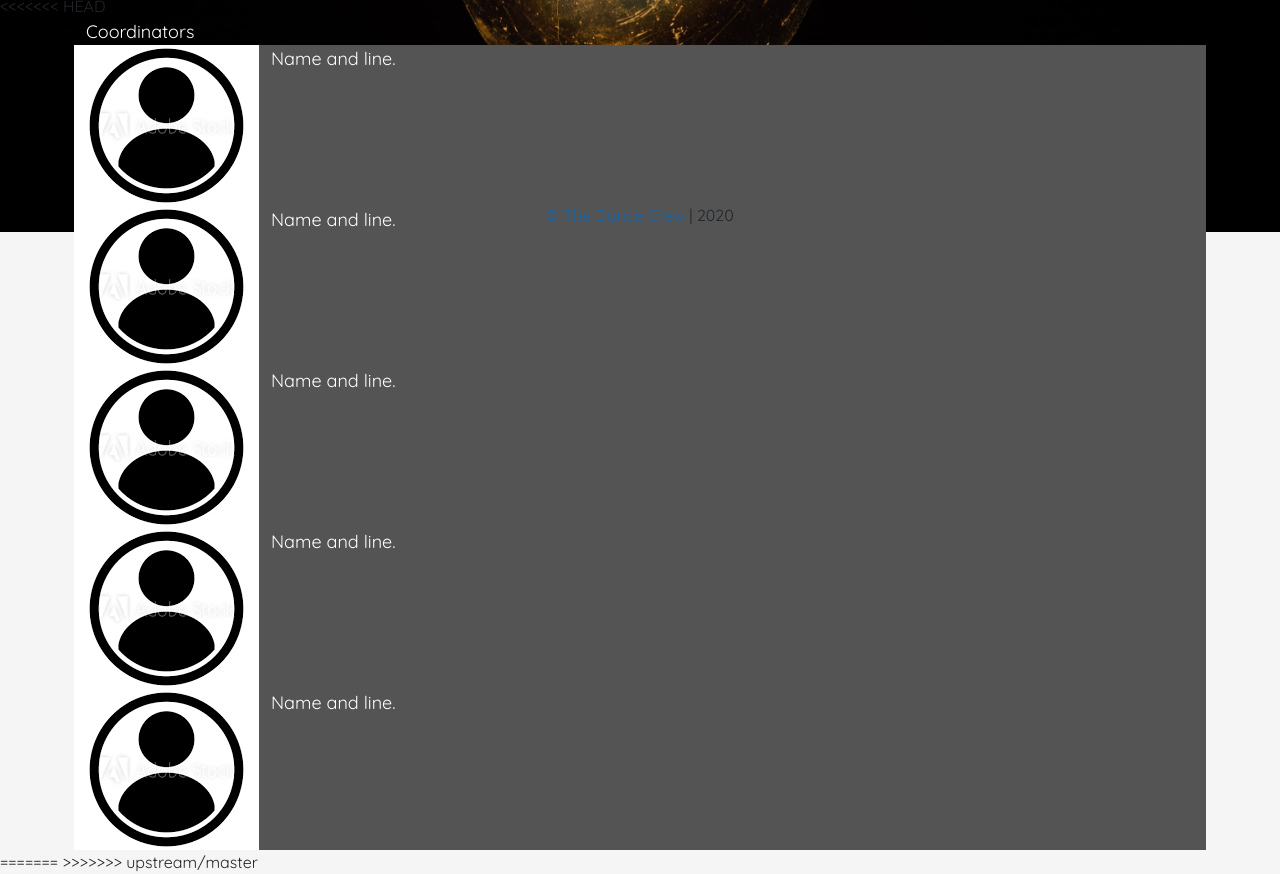
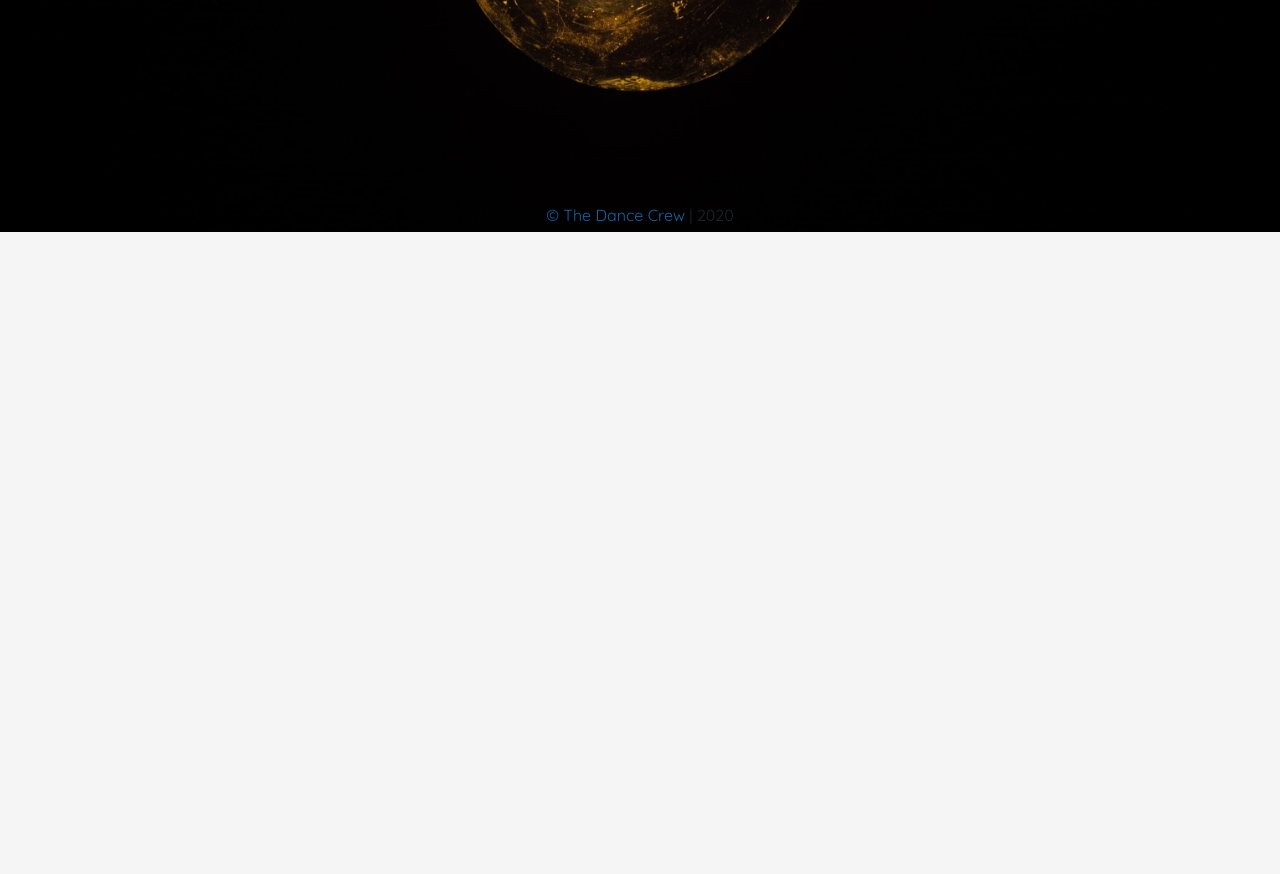
Before and after one commit to thedancecrew/Website, a website: page index.html in a window 1280 px wide. Shown: the part 568-1442 px from the top of the page. After the commit the page ends 800 px from the top, so only its background shows below. Drawn offline with nearby package versions, Linux system fonts and the light colour scheme.

Commit message:
Added correct titles and the FB icon

```diff
--- a/css/contact.css
+++ b/css/contact.css
@@ -0,0 +1,4 @@
+.icons {
+    background-image: url(../assets/facebook.png);
+    color: crimson;
+}
--- a/css/index.css
+++ b/css/index.css
@@ -16,38 +16,6 @@ body
 
 .side-text
 {
-<<<<<<< HEAD
-  border-radius:4px;
-  background-color: #545454;
-}
-
-.container {
-  width: auto;
-  color: white;
-  font-size: large;
-}
-
-.row {
-  background-color: #545454;
-}
-
-.team {
-  justify-content: stretch;
-  width: auto;
-  /* background-color: chartreuse; */
-}
-
-.icon {
-  background-color: white;
-  width: auto;
-}
-
-.description {
-  /* background-color: yellow; */
-  width: auto;
-  flex-grow: 1;
-=======
     font-size: 32px;
     color: white;
->>>>>>> upstream/master
 }
--- a/index.html
+++ b/index.html
@@ -9,7 +9,7 @@
     <link href='https://fonts.googleapis.com/css?family=Quicksand' rel='stylesheet'>
     <link rel="stylesheet" href="./css/main.css">
     <link rel="stylesheet" href="./css/index.css">
-    <title>Engenext | Home</title>
+    <title>The Dance Crew | Home</title>
 </head>
 
 <body>
@@ -60,57 +60,6 @@
             </div>
         </div>
     </main>
-<<<<<<< HEAD
-    <div class="container">
-        <div class="team">
-                Coordinators
-        </div>
-        <div class="row">
-            <div class="icon">
-                <img src="../assets/icon.png" class="img-fluid">
-            </div>
-            <div class="description">
-                Name and line.
-            </div>
-        </div>
-        <div class="row">
-            <div class="icon">
-                <img src="../assets/icon.png" class="img-fluid">
-            </div>
-            <div class="description">
-                Name and line.
-            </div>
-        </div>
-        <div class="row">
-            <div class="icon">
-                <img src="../assets/icon.png" class="img-fluid">
-            </div>
-            <div class="description">
-                Name and line.
-            </div>
-        </div>
-        <div class="row">
-            <div class="icon">
-                <img src="../assets/icon.png" class="img-fluid">
-            </div>
-            <div class="description">
-                Name and line.
-            </div>
-        </div>
-        <div class="row">
-            <div class="icon">
-                <img src="../assets/icon.png" class="img-fluid">
-            </div>
-            <div class="description">
-                Name and line.
-            </div>
-        </div>
-    </div>
-    <!-- Include this JS file in all pages -->
-    <script src="node_modules/bootstrap/dist/js/bootstrap.min.js"></script>
-  </body>
-</html>
-=======
     <footer class="mt-3" style="position: absolute; bottom: 5px; width: 100%;">
         <div class="text-center">
             <span class="text-primary">&copy The Dance Crew </span> | 2020
@@ -123,4 +72,3 @@
 </body>
 
 </html>
->>>>>>> upstream/master
```
Also changed, not shown: contact.html (+4 -3 lines), events.html (+1 -1 lines), gallery.html (+1 -1 lines), assets/facebook.png (added).
